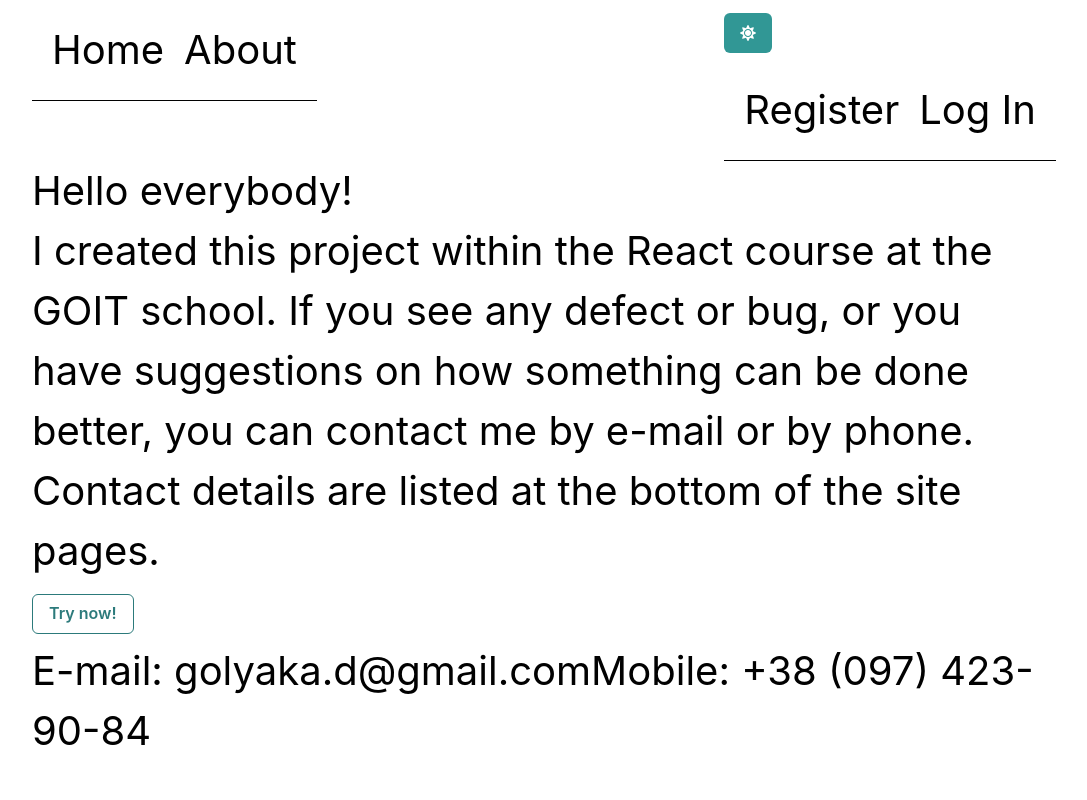
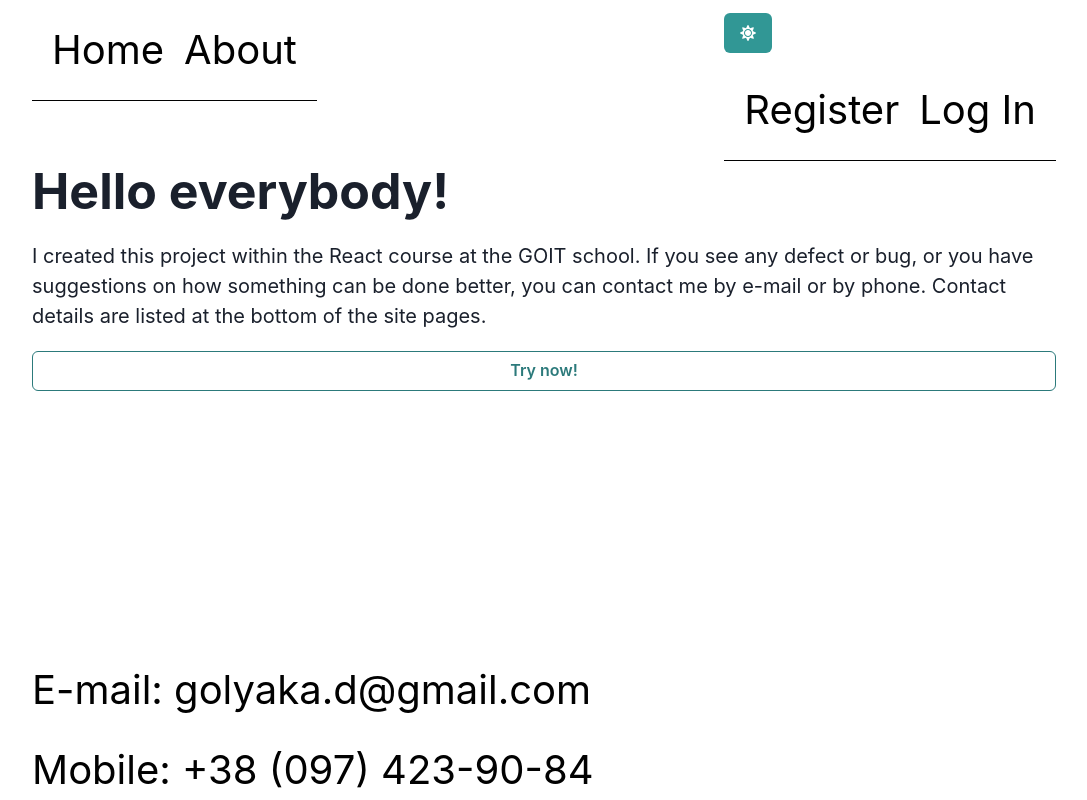
Before and after one commit to holiaka/goit-react-hw-08-phonebook, a React (Create React App) app: page /goit-react-hw-08-phonebook/about in a window 1280 px wide. Shown: the whole page, without its empty margins (96-1183 px from the left). Built offline with nearby package versions, Linux system fonts and the light colour scheme.

Commit message:
Added Chakra UI

```diff
--- a/src/components/About/About.jsx
+++ b/src/components/About/About.jsx
@@ -1,16 +1,21 @@
-import { Button} from '@chakra-ui/react'
+import { Button, Heading, Text, useColorModeValue } from '@chakra-ui/react';
+import { Box } from './About.styled';
 
 export const About = () => {
+
+  const option = {
+  textColor: useColorModeValue('gray.800', 'white'),
+};
   return (
-    <>
-      <h1> Hello everybody!</h1>
-      <p>
+    <Box>
+      <Heading color={option.textColor} fontSize='50px'> Hello everybody!</Heading>
+      <Text color={option.textColor} fontSize='20px'>
         I created this project within the React course at the GOIT school. If
         you see any defect or bug, or you have suggestions on how something can
         be done better, you can contact me by e-mail or by phone. Contact
         details are listed at the bottom of the site pages.
-      </p>
-      <Button type="button" colorScheme='teal' variant='outline'>Try now!</Button>
-    </>
+      </Text >
+      <Button type="button" colorScheme='teal' variant='outline' size='md'>Try now!</Button>
+    </Box>
   );
 };
--- a/src/components/About/About.styled.js
+++ b/src/components/About/About.styled.js
@@ -0,0 +1,7 @@
+import styled from "styled-components";
+
+export const Box = styled.div`
+display: flex;
+flex-direction: column;
+gap: 20px;
+`;
--- a/src/components/SharedLayout/SharedLayout.jsx
+++ b/src/components/SharedLayout/SharedLayout.jsx
@@ -8,6 +8,7 @@ import {
 import { FaSun, FaMoon } from 'react-icons/fa';
 import {
   Container,
+  Footer,
   Header,
   HeaderNav,
   HeaderSide,
@@ -44,13 +45,12 @@ export const SharedLayout = () => {
         </HeaderSide>
       </Header>
       <Outlet />
-      <footer>
-        <div>
-          E-mail:{' '}
-          <Link href="mailto:golyaka.d@gmail.com">golyaka.d@gmail.com</Link>
-          Mobile: <Link href="tel:+380974239084">+38 (097) 423-90-84</Link>
-        </div>
-      </footer>
+      <Footer>
+
+          <p>E-mail: <Link href="mailto:golyaka.d@gmail.com">golyaka.d@gmail.com</Link></p>
+          <p>Mobile: <Link href="tel:+380974239084">+38 (097) 423-90-84</Link></p>
+
+      </Footer>
     </Container>
   );
 };
--- a/src/components/SharedLayout/SharedLayout.styled.js
+++ b/src/components/SharedLayout/SharedLayout.styled.js
@@ -3,6 +3,7 @@ import styled from "styled-components"
 
 export const Container = styled.div`
     width: 80%;
+    height: 100%;
     margin-left: auto;
     margin-right: auto;
 `
@@ -30,3 +31,11 @@ export const Link = styled(NavLink)`
         color: blue;
     }
 `;
+
+export const Footer = styled.footer`
+position: fixed;
+bottom: 0px;
+display: flex;
+gap: 20px;
+flex-direction: column;
+`
--- a/src/thems/thems.js
+++ b/src/thems/thems.js
@@ -6,21 +6,26 @@ import { extendTheme } from '@chakra-ui/react';
 const config = {
   initialColorMode: 'light',
   useSystemColorMode: false,
+  textStyles: {
+    h1: {
+      // you can also use responsive styles
+      fontSize: ['48px', '100px'],
+      fontWeight: 'bold',
+      lineHeight: '110%',
+      letterSpacing: '-2%',
+    },
+    h2: {
+      fontSize: ['36px', '48px'],
+      fontWeight: 'semibold',
+      lineHeight: '110%',
+      letterSpacing: '-1%',
+    },
+  },
+
 };
 
-const overrides = {
-  config,
-};
 
 // Extend the theme
-const theme = extendTheme({ overrides });
+const theme = extendTheme({ config });
 
 export default theme;
-
-// My parameters for React elements
-
-// export const option = {
-
-//   bgColor: useColorModeValue('white', 'gray.800'),
-//   textColor: useColorModeValue('gray.800', 'white')
-// };
```
